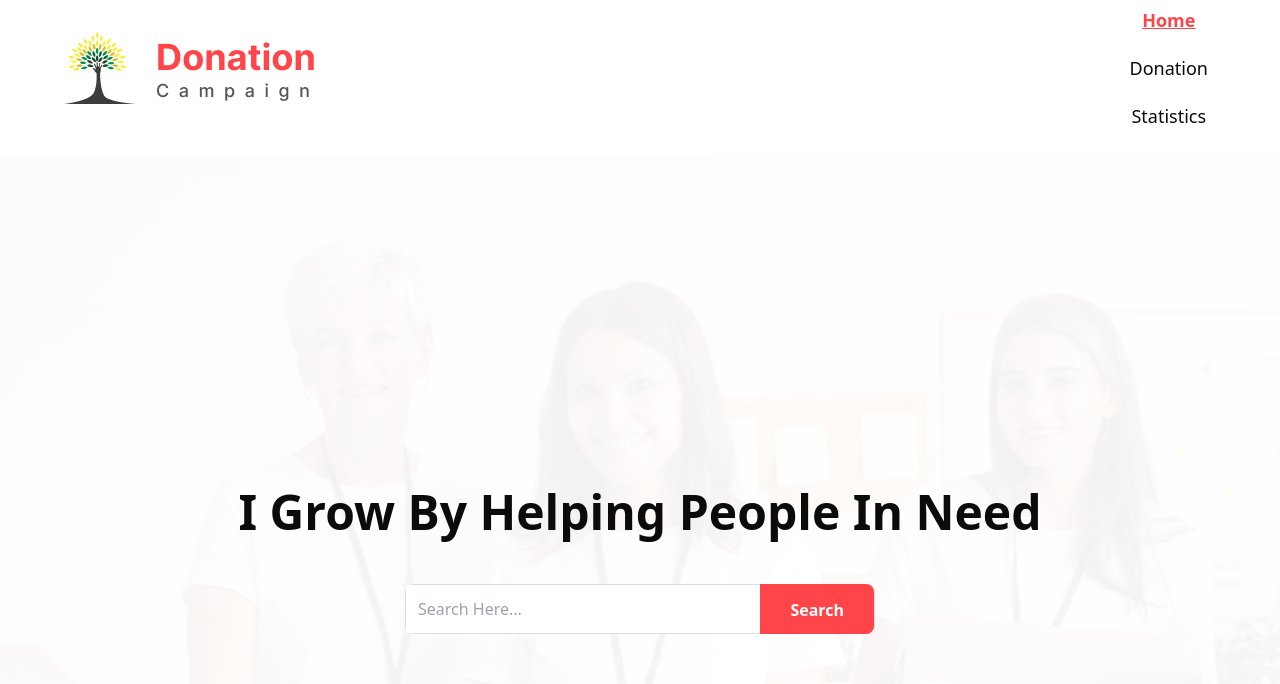
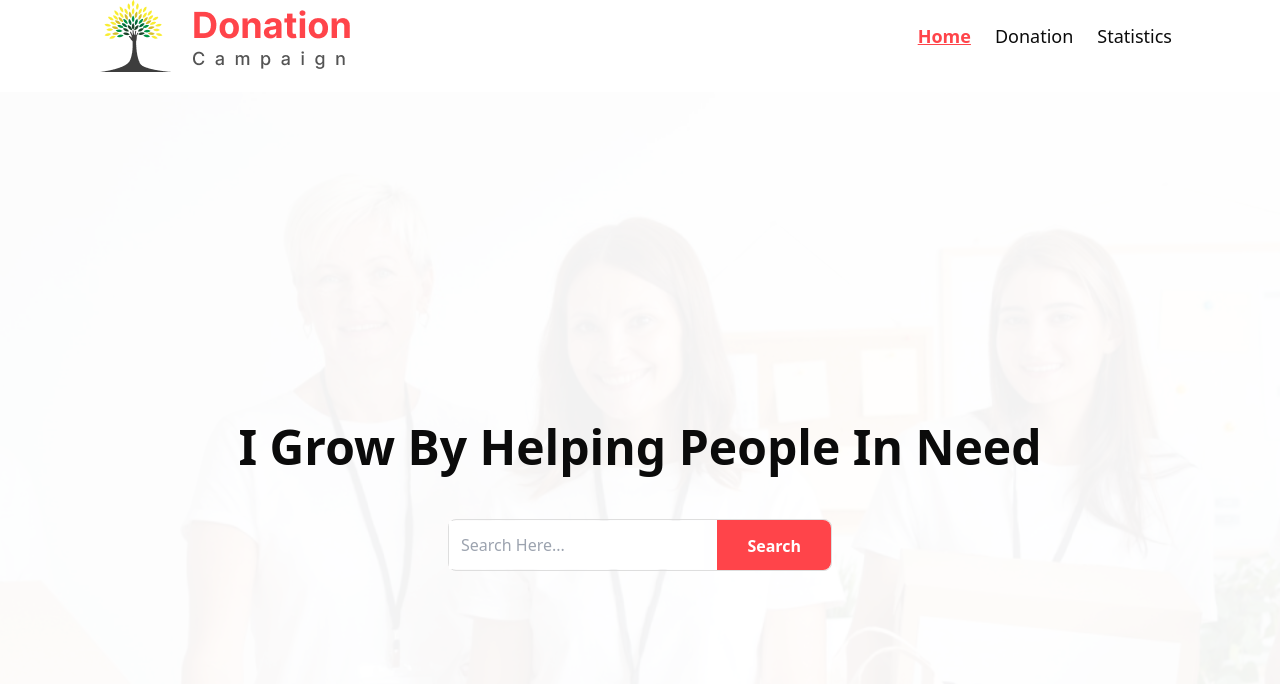
Before and after one commit to anikshajol/donate-campaign-8, a React (Vite) app: page /home in a window 1280 px wide. Shown: the top 684 px of the page. Built offline with nearby package versions, Linux system fonts and the light colour scheme.

Commit message:
responsive done

```diff
--- a/src/components/Banner/Banner.css
+++ b/src/components/Banner/Banner.css
@@ -7,23 +7,21 @@
   line-height: normal;
 }
 
-.search-input {
+/* .search-input {
   border-radius: 8px;
   border: 1px solid #dedede;
   background: #fff;
   width: 470px;
   height: 50px;
-}
+} */
 
 .search-btn {
   border-radius: 0px 8px 8px 0px;
   background: #ff444a;
   padding: 15px 30px;
   height: 50px;
-
   color: #fff;
   text-align: center;
-
   font-size: 16px;
   font-style: normal;
   font-weight: 600;
--- a/src/components/Banner/Banner.jsx
+++ b/src/components/Banner/Banner.jsx
@@ -18,17 +18,17 @@ const Banner = () => {
   };
 
   return (
-    <div style={styles.banner}>
+    <div style={styles.banner} className="">
       <div
         style={styles.content}
-        className="flex flex-col items-center justify-center "
+        className="flex flex-col items-center justify-center px-2 "
       >
         <h2 className="banner-title">I Grow By Helping People In Need</h2>
-        <div className=" search-input mt-10 flex justify-between items-center outline-none">
+        <div className=" w-80 md:w-96 rounded-lg border border-[#dedede] mt-10 flex justify-between items-center outline-none">
           <input
             type="search"
             name="search"
-            className=" outline-none p-3"
+            className=" outline-none  p-3"
             id="search"
             placeholder="Search Here..."
           />
--- a/src/components/Donated/Donated.jsx
+++ b/src/components/Donated/Donated.jsx
@@ -14,14 +14,14 @@ const Donated = ({ donated }) => {
     id,
   } = donated;
   return (
-    <div>
+    <div className="px-8 ">
       <div
         style={{ backgroundColor: card_bg }}
-        className="card card-side bg-base-100 shadow-xl"
+        className="card md:card-side bg-base-100 shadow-xl"
       >
         <img src={picture} alt={title} />
 
-        <div className="card-body">
+        <div className="ml-5 py-3">
           <div className="mt-3  text-center md:text-left ">
             <button
               className="rounded px-2 py-1"
@@ -30,12 +30,14 @@ const Donated = ({ donated }) => {
               {category}
             </button>
           </div>
-          <h2 className="card-title">{title}</h2>
+          <h2 className=" py-2 md:py-0 card-title text-center md:text-left ">
+            {title}
+          </h2>
           <p className="font-semibold" style={{ color: text_button_bg }}>
-            {price}
+            ${price}
           </p>
 
-          <div className="card-actions">
+          <div className="card-actions py-2 md:py-0 ">
             <Link to={`/donation-details/${id}`}>
               <button
                 className="rounded px-2 py-1 text-white font-semibold"
--- a/src/components/Donation/Donation.jsx
+++ b/src/components/Donation/Donation.jsx
@@ -23,7 +23,7 @@ const Donation = () => {
 
   return (
     <div className="max-w-6xl mx-auto">
-      <div className="grid grid-cols-1 md:grid-cols-2 gap-5">
+      <div className=" mt-32 md:mt-8 grid grid-cols-1 lg:grid-cols-2 gap-5">
         {donate.slice(0, donateDataLength).map((donated, idx) => (
           <Donated key={idx} donated={donated}></Donated>
         ))}
--- a/src/components/DonationDetails/DonationDetails.css
+++ b/src/components/DonationDetails/DonationDetails.css
@@ -9,8 +9,7 @@
 
 .btn-text {
   color: #fff;
-
-  font-size: 20px;
+  font-size: 1.8rem;
   font-style: normal;
   font-weight: 600;
   line-height: normal;
@@ -19,7 +18,6 @@
 .description {
   color: rgba(11, 11, 11, 0.7);
   text-align: justify;
-
   font-size: 16px;
   font-style: normal;
   font-weight: 400;
--- a/src/components/DonationDetails/DonationDetails.jsx
+++ b/src/components/DonationDetails/DonationDetails.jsx
@@ -18,8 +18,8 @@ const DonationDetails = () => {
   };
 
   return (
-    <div className="mt-20">
-      <div className=" card w-full bg-base-100 shadow-xl">
+    <div className=" mt-20">
+      <div className=" card w-full bg-base-100 ">
         <div className="relative">
           <img
             className="object-cover w-5/6 mx-auto "
@@ -36,7 +36,7 @@ const DonationDetails = () => {
                   backgroundColor: donation.text_button_bg,
                 }}
               >
-                Donate {donation.price}
+                Donate ${donation.price}
               </button>
               <ToastContainer position="top-center" />
             </div>
--- a/src/components/Home/Home.jsx
+++ b/src/components/Home/Home.jsx
@@ -13,9 +13,11 @@ const Home = () => {
 
   return (
     <div className="">
-      <Banner></Banner>
+      <div>
+        <Banner></Banner>
+      </div>
 
-      <div className=" my-24 max-w-6xl mx-auto grid grid-cols-1 md:grid-cols-2 lg:grid-cols-4 gap-2 md:gap-3  lg:gap-6">
+      <div className=" my-24 p-5 md:max-w-6xl md:mx-auto grid grid-cols-1 md:grid-cols-2 lg:grid-cols-4 gap-2 md:gap-3  lg:gap-6">
         {donationData.map((data, idx) => (
           <DonationDataCard key={idx} data={data}></DonationDataCard>
         ))}
--- a/src/components/Navbar/Navbar.jsx
+++ b/src/components/Navbar/Navbar.jsx
@@ -7,7 +7,7 @@ import { useState } from "react";
 const Navbar = () => {
   const [open, setOpen] = useState(false);
   return (
-    <nav className="flex max-w-6xl mx-auto justify-between mb-5 items-center">
+    <nav className="flex  md:max-w-6xl md:mx-auto px-9 justify-between mb-5 items-center">
       <div onClick={() => setOpen(!open)} className="text-4xl md:hidden">
         {open ? (
           <AiOutlineClose></AiOutlineClose>
@@ -15,9 +15,9 @@ const Navbar = () => {
           <AiOutlineMenu></AiOutlineMenu>
         )}
       </div>
-      <img src={logo} alt="" />
+      <img src={logo} className="" alt="" />
       <ul
-        className={` flex flex-col md:flex md:justify-end absolute md:static duration-1000  ${
+        className={` flex flex-col md:flex-row md:justify-end absolute md:static duration-1000  ${
           open ? "top-12 mb-10" : "-top-80"
         } gap-3 md:gap-6 font-semibold p-2 rounded-md`}
       >
--- a/src/main.jsx
+++ b/src/main.jsx
@@ -24,6 +24,7 @@ const router = createBrowserRouter([
         path: "/home",
         element: <Home></Home>,
       },
+
       {
         path: "/donation",
         element: <Donation></Donation>,
```
